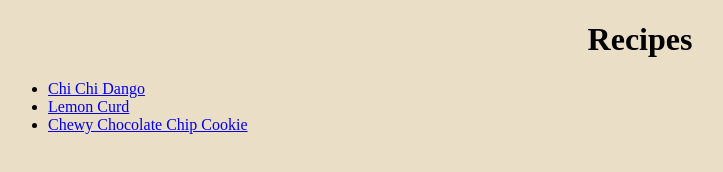
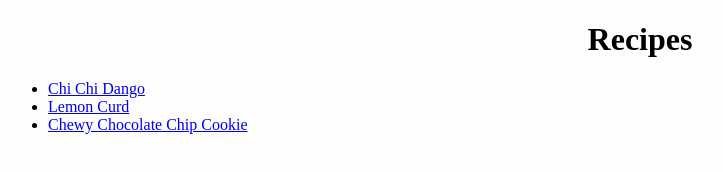
Before and after one commit to with-j7/odin-recipes, a plain HTML site: page index.html in a window 1280 px wide. Shown: the whole page, without its empty margins (0-723 px from the left). Drawn offline with Linux system fonts and the light colour scheme.

Commit message:
opacity test

```diff
--- a/index.css
+++ b/index.css
@@ -1,5 +1,5 @@
 body {
-    background-color: rgba(207, 178, 120, 0.414);
+    background-color: rgba(201, 171, 111, 0.02);
 }
 
 h1{
```
